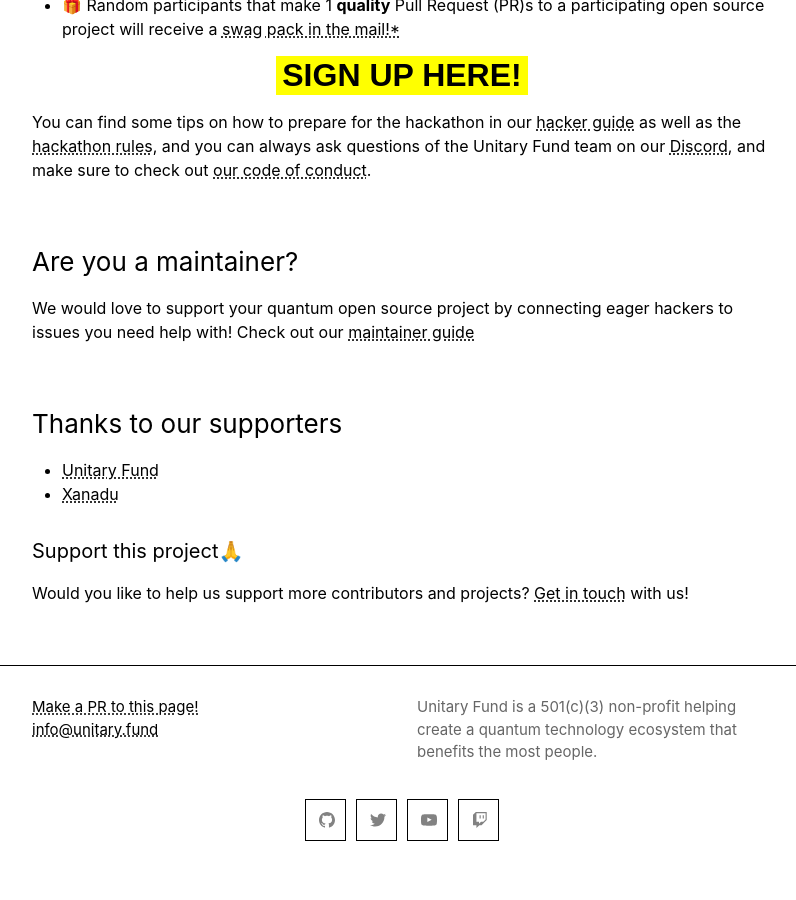
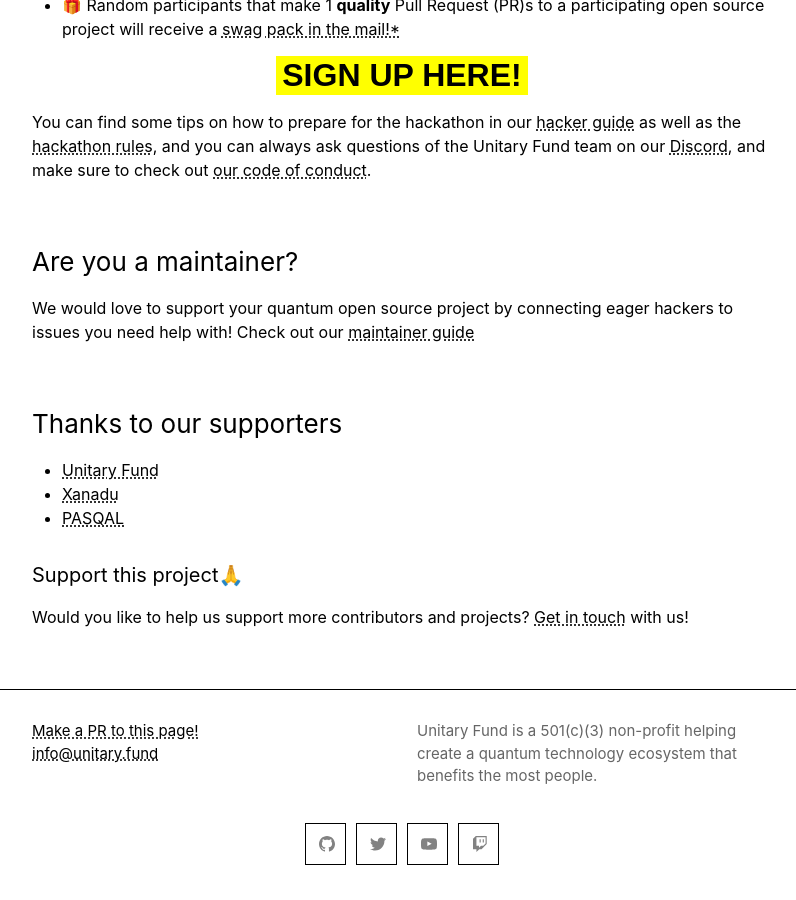
Before and after one commit to unitaryfund/unitaryhack2021, a Jekyll site: the page built from index.md, in a window 1280 px wide and 900 px high, scrolled down 645 px. Shown: the whole window, without its empty margins (238-1034 px from the left). Built offline with Jekyll 4.4.1, drawn with Linux system fonts in a browser that asks for light colours; before the commit the page ends 1521 px from its top, so only the background shows below that.

Commit message:
update supporters in index.md

```diff
--- a/index.md
+++ b/index.md
@@ -33,6 +33,7 @@ Check out our [maintainer guide](./maintainer-guide.md)
 
 - [Unitary Fund](https://unitary.fund/)
 - [Xanadu](https://xanadu.ai/)
+- [PASQAL](https://pasqal.io/)
 
 #### Support this project🙏
 
```
